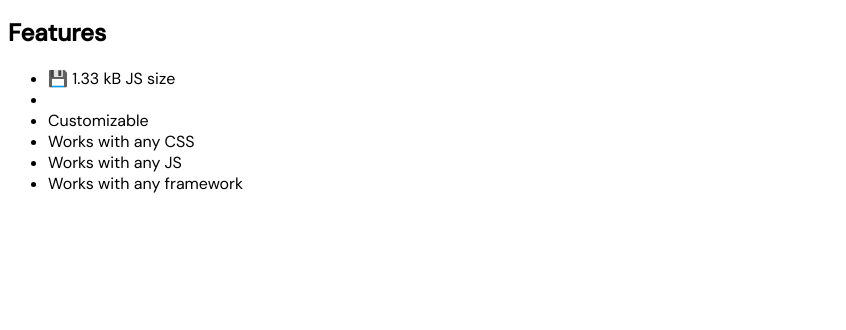
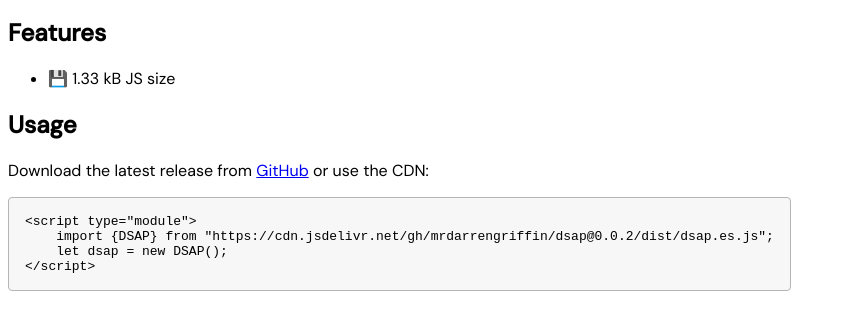
Before and after one commit to mrdarrengriffin/dsap, a website built with Vite: page docs/index.html in a window 1280 px wide. Shown: the part 112-442 px from the top of the page, without its empty margins (0-846 px from the left). Built offline with nearby package versions, Linux system fonts and the light colour scheme.

Commit message:
Update docs ready for v0.0.2

```diff
--- a/docs/docs.scss
+++ b/docs/docs.scss
@@ -5,3 +5,12 @@ body {
 h1 {
     font-family: 'Young Serif', serif;
 }
+
+code{
+    background-color: #f7f7f7;
+    /* color: white; */
+    display: inline-block;
+    border-radius: 4px;
+    padding: 1rem;
+    border: 1px solid #b5b5b5;
+}
--- a/docs/index.html
+++ b/docs/index.html
@@ -17,13 +17,11 @@
     <p>DSAP is a small library that provides you with the tools to create powerful CSS-based animations</p>
     <h2>Features</h2>
     <ul>
-        <li>💾 1.33 kB JS size</li>
-        <li></li>
-        <li>Customizable</li>
-        <li>Works with any CSS</li>
-        <li>Works with any JS</li>
-        <li>Works with any framework</li>
+        <li>💾 1.33 kB JS size </li>
     </ul>
+    <h2>Usage</h2>
+    <p>Download the latest release from <a href="https://github.com/mrdarrengriffin/dsap/releases">GitHub</a> or use the CDN:</p>
+    <code>&lt;script type=&quot;module&quot;&gt;<br>&nbsp;&nbsp;&nbsp;&nbsp;import {DSAP} from &quot;https://cdn.jsdelivr.net/gh/mrdarrengriffin/dsap@0.0.2/dist/dsap.es.js&quot;;<br>&nbsp;&nbsp;&nbsp;&nbsp;let dsap = new DSAP();<br>&lt;/script&gt;</code>
 
     <h2></h2>
     <script src="docs.js" type="module"></script>
```
